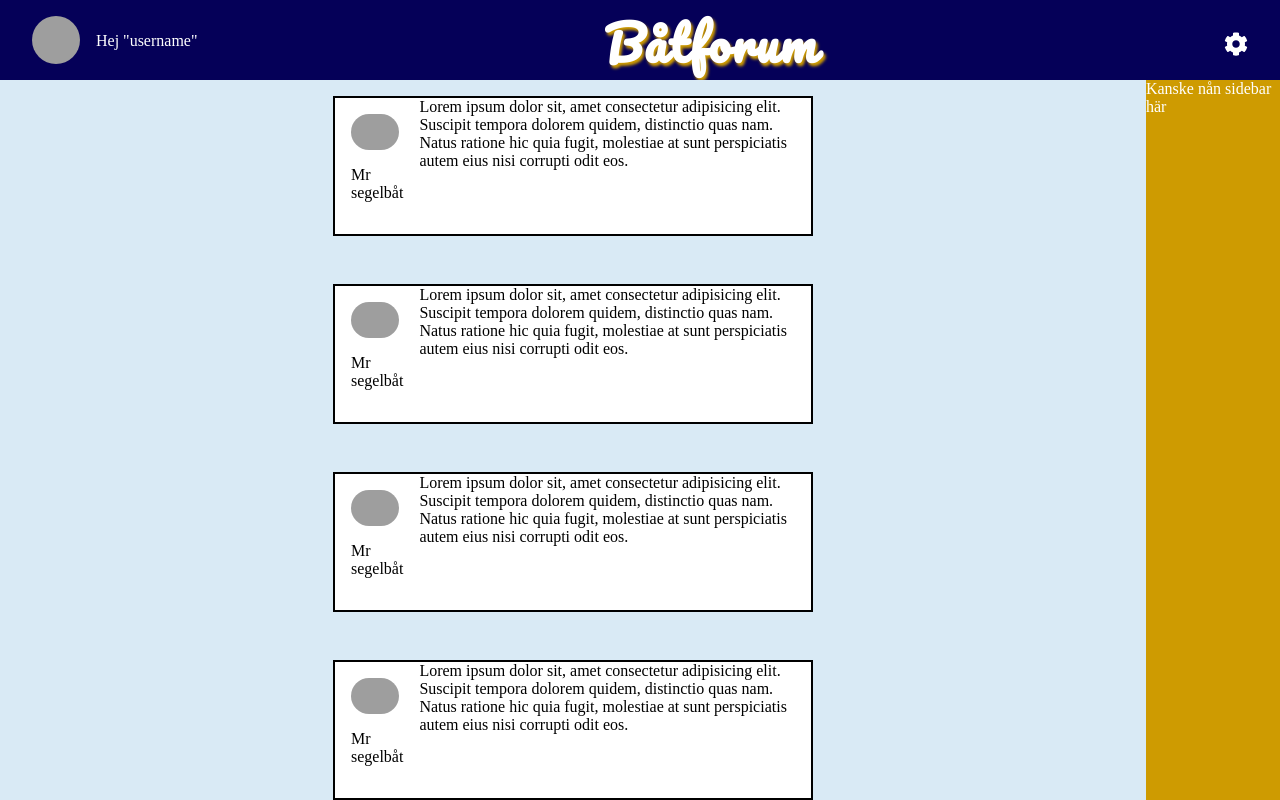
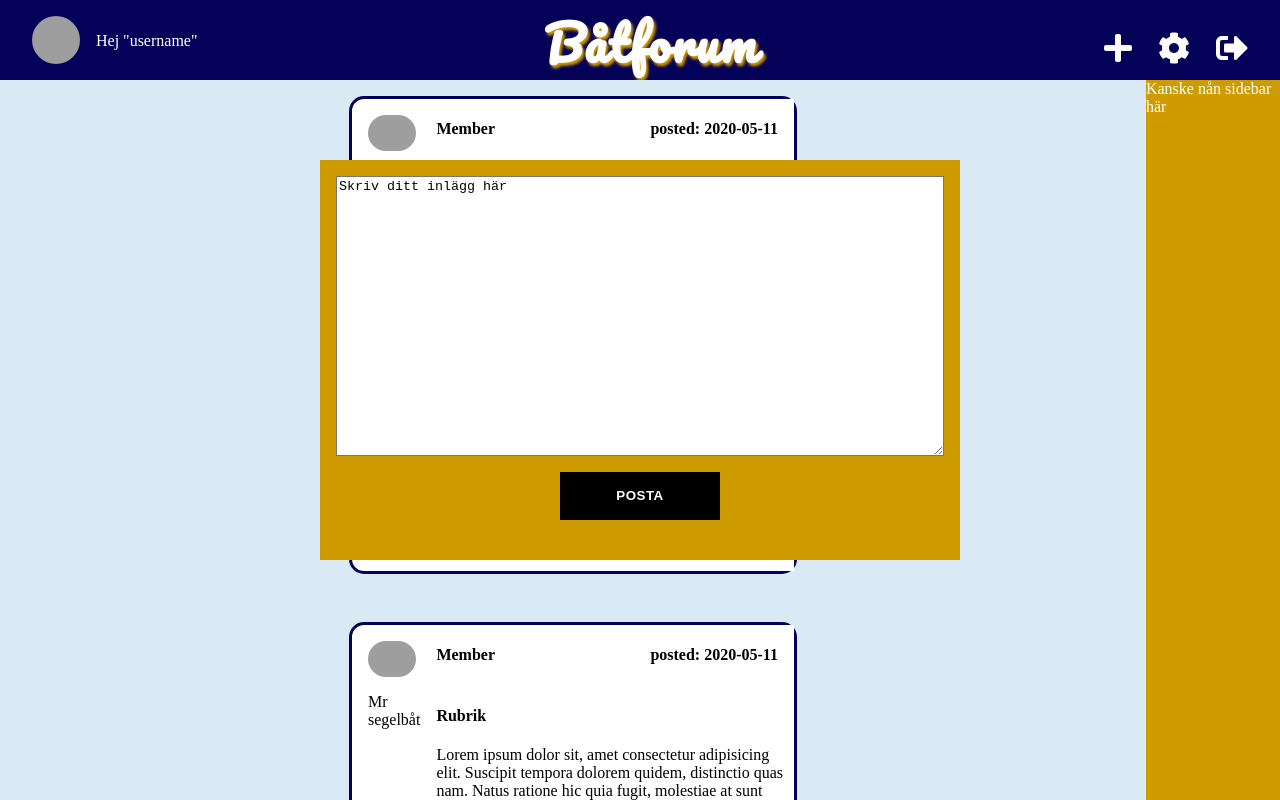
Before and after one commit to Stenis76/curly-AdDi, a React (Create React App) app in the folder client-app/: page /main in a window 1280 px wide. Built offline with nearby package versions, Linux system fonts and the light colour scheme; grey boxes are pictures that could not be loaded.

Commit message:
fixat en textarea för att posta

```diff
--- a/client-app/src/components/Header/index.jsx
+++ b/client-app/src/components/Header/index.jsx
@@ -1,6 +1,9 @@
 import React from "react";
 import { FontAwesomeIcon } from "@fortawesome/react-fontawesome";
 import { faCog } from "@fortawesome/free-solid-svg-icons";
+import { faPlus } from "@fortawesome/free-solid-svg-icons";
+import { faSignOutAlt } from "@fortawesome/free-solid-svg-icons";
+
 import UserAvatar from "../../resources/hair-and-beard-png-3.png";
 import "./styles.scss";
 
@@ -12,8 +15,11 @@ const Header = () => {
         <p>Hej "username"</p>
       </div>
       <h1>Båtforum</h1>
-
-      <FontAwesomeIcon id="cog" icon={faCog} />
+      <div className="controls">
+        <FontAwesomeIcon id="new" icon={faPlus} />
+        <FontAwesomeIcon id="cog" icon={faCog} />
+        <FontAwesomeIcon id="sign-out-alt" icon={faSignOutAlt} />
+      </div>
     </div>
   );
 };
--- a/client-app/src/components/Header/styles.scss
+++ b/client-app/src/components/Header/styles.scss
@@ -23,8 +23,12 @@
     text-shadow: 2px 3px 3px #ce9b01;
   }
 
-  #cog {
-    font-size: 1.5rem;
+  .controls {
+    font-size: 2rem;
     margin: 2rem;
+    display: flex;
+    flex-direction: row;
+    justify-content: space-between;
+    width: 9rem;
   }
 }
--- /dev/null
+++ b/client-app/src/components/form_forum_post/index.jsx
@@ -0,0 +1,18 @@
+import React from "react";
+import "./styles.scss";
+import CustomButton from "../custom_button/custom_button";
+
+const ForumPostForm = () => {
+  return (
+    <div>
+      <div className="form-post-container">
+        <textarea className="input-forum-post">Skriv ditt inlägg här</textarea>
+        <div>
+          <CustomButton type="submit">posta</CustomButton>
+        </div>
+      </div>
+    </div>
+  );
+};
+
+export default ForumPostForm;
--- /dev/null
+++ b/client-app/src/components/form_forum_post/styles.scss
@@ -0,0 +1,22 @@
+.form-post-container {
+  margin-top: 5rem;
+  position: absolute;
+  left: 50%;
+  transform: translate(-50%, 0);
+  background-color: #ce9b01;
+  width: 50%;
+  height: 50%;
+  display: flex;
+  flex-direction: column;
+  align-items: center;
+}
+
+.input-forum-post {
+  box-sizing: border-box;
+  position: relative;
+  background-color: white;
+  margin: 1rem;
+  width: 95%;
+  height: 70%;
+  line-height: 1rem;
+}
--- a/client-app/src/components/forum_post/index.jsx
+++ b/client-app/src/components/forum_post/index.jsx
@@ -10,9 +10,17 @@ const ForumPost = () => {
         <p>Mr segelbåt</p>
       </div>
       <div className="post">
-        Lorem ipsum dolor sit, amet consectetur adipisicing elit. Suscipit
-        tempora dolorem quidem, distinctio quas nam. Natus ratione hic quia
-        fugit, molestiae at sunt perspiciatis autem eius nisi corrupti odit eos.
+        <div className="postheader">
+          <h4 className="role">Member</h4>
+          <h4 className="date">posted: 2020-05-11</h4>
+        </div>
+        <h4>Rubrik</h4>
+        <p className="content">
+          Lorem ipsum dolor sit, amet consectetur adipisicing elit. Suscipit
+          tempora dolorem quidem, distinctio quas nam. Natus ratione hic quia
+          fugit, molestiae at sunt perspiciatis autem eius nisi corrupti odit
+          eos.
+        </p>
       </div>
     </div>
   );
--- a/client-app/src/components/forum_post/styles.scss
+++ b/client-app/src/components/forum_post/styles.scss
@@ -1,9 +1,11 @@
 .post-container {
   display: flex;
   margin: 1rem;
-  width: 100%;
+
   background-color: white;
-  border: 2px solid black;
+  border-radius: 15px;
+  border: 3px solid #050058;
+  background-clip: padding-box;
 
   .avatar {
     display: flex;
@@ -22,5 +24,11 @@
   }
   .post {
     background-color: white;
+
+    .postheader {
+      display: flex;
+      justify-content: space-between;
+      padding-right: 1rem;
+    }
   }
 }
--- a/client-app/src/pages/main-page/index.jsx
+++ b/client-app/src/pages/main-page/index.jsx
@@ -3,12 +3,14 @@ import React from "react";
 import "./styles.scss";
 import Header from "../../components/Header";
 import ForumPost from "../../components/forum_post";
+import ForumPostForm from "../../components/form_forum_post";
 
 const MainPage = () => {
   return (
     <div className="main-page">
       <Header />
       <div className="main-content">
+        <ForumPostForm />
         <div className="forum">
           <ForumPost />
           <ForumPost />
```
